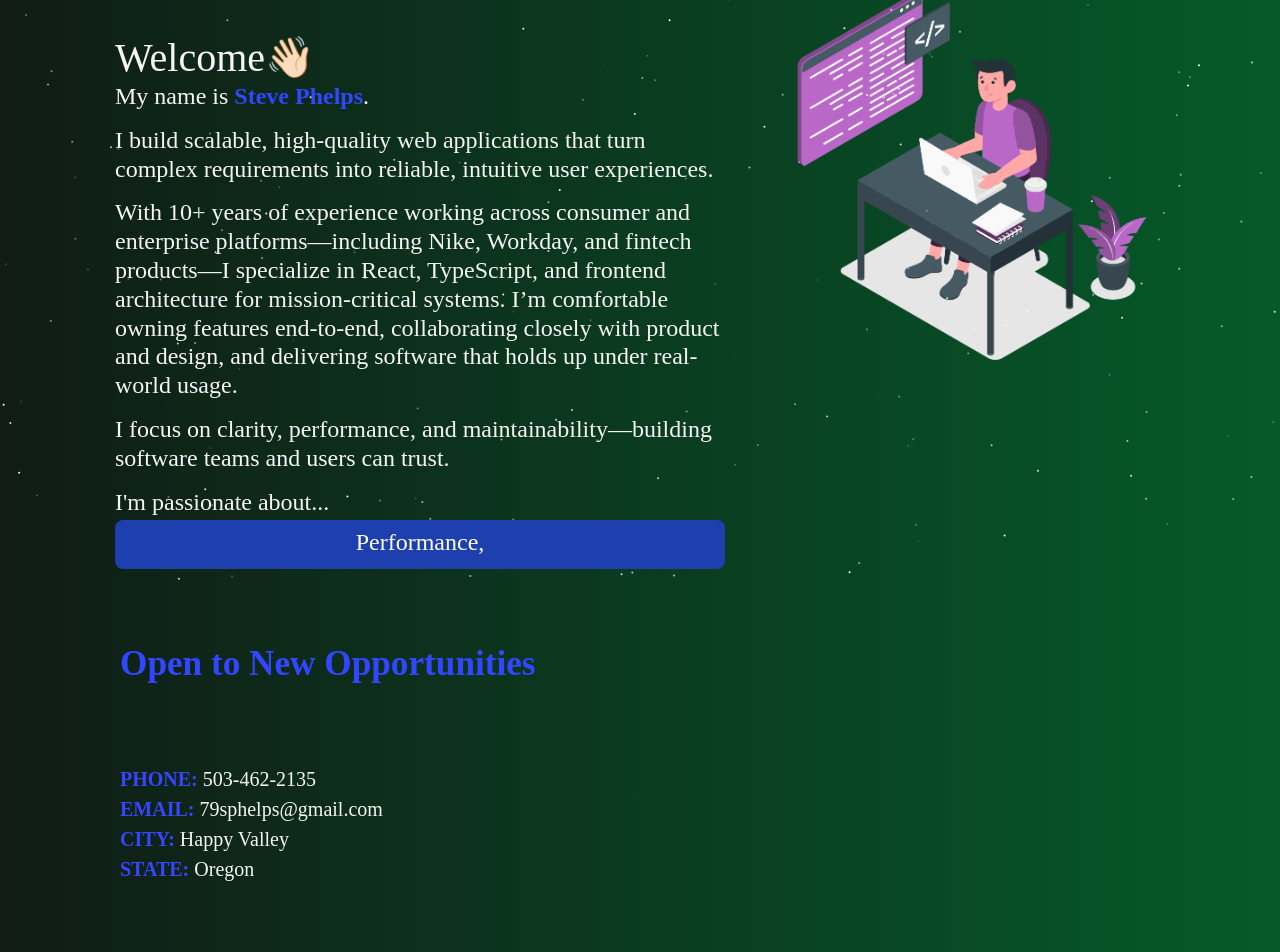
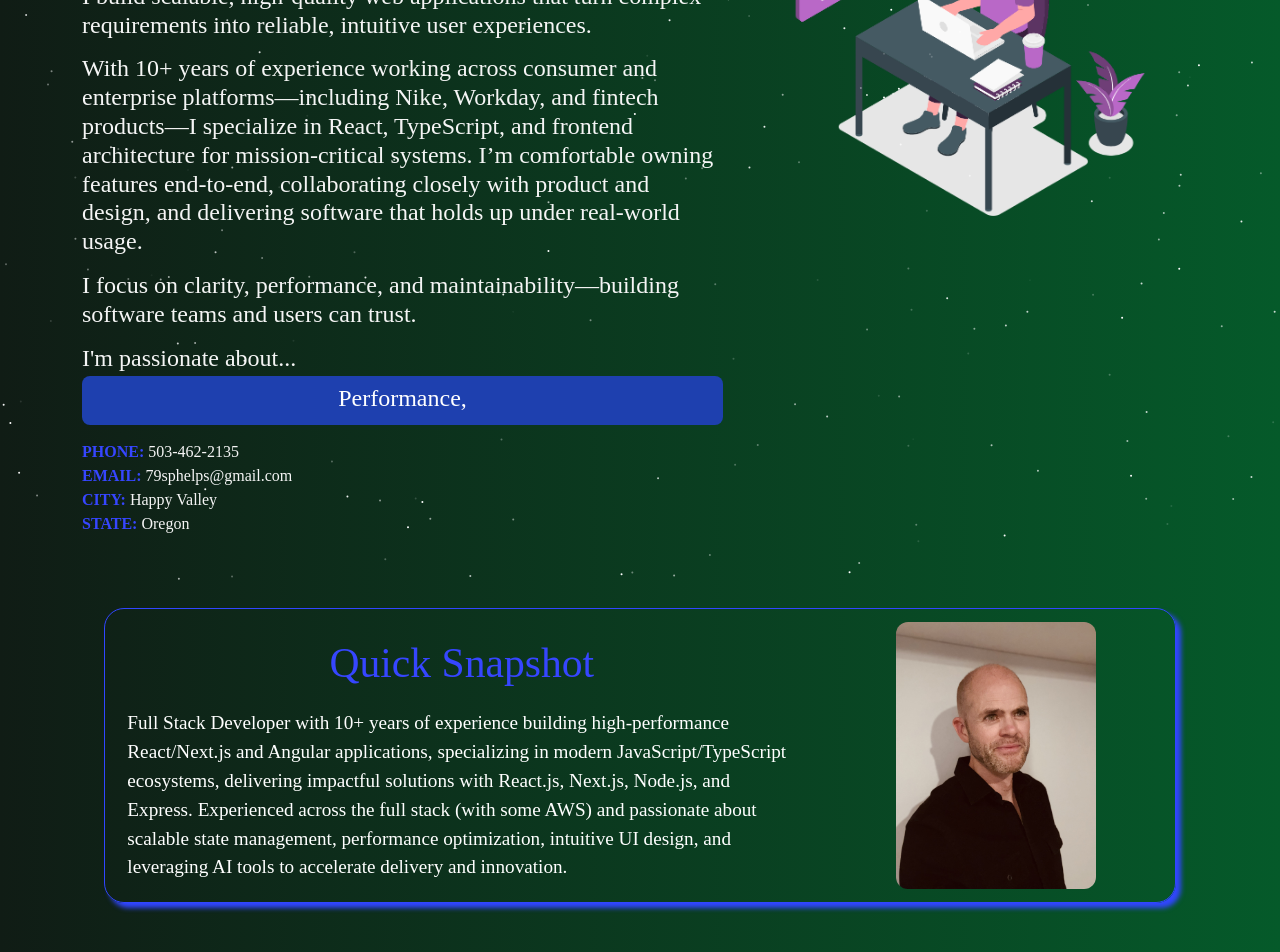
Before and after one commit to 79sphelps/steve-phelps, a React (Create React App) app: page / in a window 1280 px wide. Shown: the part 220-1172 px from the top of the page. Built offline with nearby package versions, Linux system fonts and the light colour scheme.

Commit message:
Updating CSS on Home and About pages

```diff
--- a/src/components/About/About.js
+++ b/src/components/About/About.js
@@ -15,15 +15,17 @@
     <Container fluid className="about-section">
       <Particle />
       <Container>
-        <Row style={{ justifyContent: "center", padding: "10px" }}>
-          <Col
+        {/* <Row style={{ justifyContent: "center", padding: "10px" }}> */}
+        <Row >
+          {/* <Col
             md={7}
             style={{
               justifyContent: "center",
               paddingTop: "30px",
               paddingBottom: "50px",
             }}
-          >
+          > */}
+          <Col style={{ textAlign: 'left' }}>
             <h1 style={{ fontSize: "2.1em", paddingBottom: "20px" }}>
               <BlurText
                 text={ ABOUT_ME_HEADING }
--- a/src/components/Home/Home.js
+++ b/src/components/Home/Home.js
@@ -18,36 +18,33 @@
   HOME_PHONE,
   HOME_CITY,
   HOME_STATE,
-} from './home-profile-info';
+} from "./home-profile-info";
 
 function Home() {
   return (
     <section>
       <Container fluid className="home-section" id="home">
         <Particle />
-        <Container className="home-content">
+        {/* <Container className="home-content" style={{ marginLeft: '0px', paddingLeft: '0px', border: '1px solid dodgerblue' }}> */}
+        <Container>
           <Row>
-            <Col md={7} className="home-header">
+            {/* <Col md={7} className="home-header" style={{ marginLeft: '0px', paddingLeft: '0px', border: '1px solid dodgerblue' }}> */}
+            <Col className="home-header">
               <h1 className="heading-name">
-                { HOME_GREETING }
+                {HOME_GREETING}
                 <span className="wave" role="img" aria-labelledby="wave">
                   👋🏻
                 </span>
               </h1>
               <h3 className="heading-subtext">
-                { HOME_GREETING_MSG }<strong className="main-name"> { HOME_NAME }</strong>.
+                {HOME_GREETING_MSG}
+                <strong className="main-name"> {HOME_NAME}</strong>.
               </h3>
-              <h3 className="heading-subtext">
-                { HOME_PROFILE_HEADING_1 }
-              </h3>
-              <h3 className="heading-subtext">
-                { HOME_PROFILE_HEADING_2 }
-              </h3>
-              <h3 className="heading-subtext">
-                { HOME_PROFILE_HEADING_3 }
-              </h3>
+              <h3 className="heading-subtext">{HOME_PROFILE_HEADING_1}</h3>
+              <h3 className="heading-subtext">{HOME_PROFILE_HEADING_2}</h3>
+              <h3 className="heading-subtext">{HOME_PROFILE_HEADING_3}</h3>
               <h3 className="heading-subtext" style={{ marginTop: "10px" }}>
-                { HOME_INTERESTS_TEXT }
+                {HOME_INTERESTS_TEXT}
                 <RotatingText
                   texts={HOME_INTERESTS_ARY}
                   mainClassName="mt-1 px-2 sm:px-2 md:px-3 bg-blue-800 text-white overflow-hidden py-0.5 sm:py-1 md:py-2 justify-center rounded-lg"
@@ -62,26 +59,31 @@
                   rotationInterval={3000}
                 />
               </h3>
-              <div style={{ padding: 50, textAlign: "left" }}>
-                <Type />
+
+              {/* <Type /> */}
+
+              <div>
+                {/* <div style={{ padding: '50px', textAlign: "left" }}> */}
                 {/* <ul class="information margin-tb-30"> */}
-                <br />
-                <br />
-                <br />
                 {/* <ul style={{ fontSize: "1.5rem" }}> */}
                 {/* <ul style={{ fontSize: "20px" }}> */}
-                <ul className="home-contact-text">
+                {/* <ul className="home-contact-text"> */}
+                <ul>
                   <li>
-                    <b className="purple">PHONE: </b>{ HOME_PHONE }
+                    <b className="purple">PHONE: </b>
+                    {HOME_PHONE}
                   </li>
                   <li>
-                    <b className="purple">EMAIL: </b>{ HOME_EMAIL }
+                    <b className="purple">EMAIL: </b>
+                    {HOME_EMAIL}
                   </li>
                   <li>
-                    <b className="purple">CITY: </b>{ HOME_CITY }
+                    <b className="purple">CITY: </b>
+                    {HOME_CITY}
                   </li>
                   <li>
-                    <b className="purple">STATE: </b>{ HOME_STATE }
+                    <b className="purple">STATE: </b>
+                    {HOME_STATE}
                   </li>
                 </ul>
               </div>
--- a/src/style.css
+++ b/src/style.css
@@ -256,9 +256,7 @@
   height: 100%;
 }
 
-.home-header {
-  padding-top: 80px !important;
-}
+
 
 .home-section {
   position: relative;
@@ -268,18 +266,37 @@
   background-repeat: no-repeat;
   padding-bottom: 30px !important;
   padding-top: 30px !important;
+
+
+  display: flex !important;
+  flex-direction: column !important;
+  justify-content: center !important;
+  align-items: center !important;
 }
 
 .home-content {
-  padding: 9rem 0 2rem !important;
+  /* padding: 9rem 0 2rem !important; */
   color: whitesmoke;
-  text-align: left;
+  /* text-align: left; */
+
+
+  display: flex !important;
+  flex-direction: row !important;
 }
 
 @media (max-width: 435px) {
   .home-content {
     padding: 2rem 0 2rem !important;
+
+    display: flex !important;
   }
+}
+
+.home-header {
+  /* padding-top: 80px !important; */
+  padding-top: 80px !important;
+  color: whitesmoke;
+  text-align: left;
 }
 
 .home-contact-text {
@@ -290,6 +307,24 @@
   .home-contact-text  {
     font-size: 0.8em !important;
   }
+}
+
+.heading {
+  font-size: 2.4em !important;
+  padding-left: 50px !important;
+}
+
+.heading-name {
+  font-size: 2.5em !important;
+  /* padding-left: 45px !important; */
+
+}
+
+.heading-subtext {
+  font-size: 1.5em !important;
+  /* padding-left: 45px !important; */
+
+  margin-bottom: 15px;
 }
 
 .logo-text {
@@ -330,21 +365,7 @@
   }
 }
 
-.heading {
-  font-size: 2.4em !important;
-  padding-left: 50px !important;
-}
 
-.heading-name {
-  font-size: 2.5em !important;
-  padding-left: 45px !important;
-}
-
-.heading-subtext {
-  font-size: 1.5em !important;
-  padding-left: 45px !important;
-  margin-bottom: 15px;
-}
 
 .main-name {
   /* color: #cd5ff8; */
@@ -416,8 +437,8 @@
   font-size: 1.2em !important;
   text-align: left;
 
-  padding-left: 30px;
-  padding-right: 30px;
+  padding-left: 10px;
+  padding-right: 10px;
 }
 
 .home-about-social {
@@ -636,6 +657,7 @@
   padding-bottom: 30px !important;
   /* background-image: var(--section-background-color) !important; */
   color: white !important;
+  font-size: 20px;
 }
 
 .about-me-paragraph {
@@ -645,6 +667,7 @@
   text-align: left;
   margin-bottom: 15px;
   text-indent: 30px;
+  font-size: 20px;
 }
 
 .tech-icons {
```
